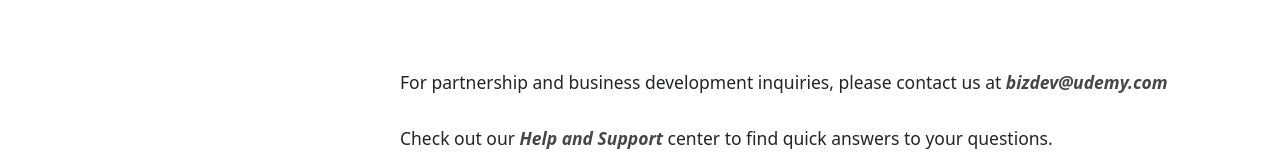
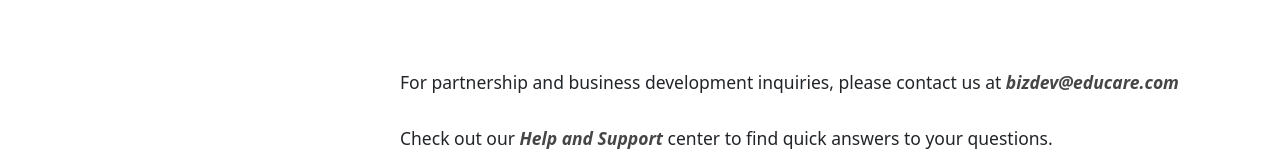
Before and after one commit to showkhin1997/edu-care, a React (Create React App) app: page /company in a window 1280 px wide. Shown: the part 2149-2309 px from the top of the page. Built offline with nearby package versions, Linux system fonts and the light colour scheme.

Commit message:
company update

```diff
--- a/src/components/Company/Company.js
+++ b/src/components/Company/Company.js
@@ -34,7 +34,7 @@ const Company = () => {
                 <CompanyOffices></CompanyOffices>
             </div>
             <div className="company-partnership-container">
-                <h5><small>For partnership and business development inquiries, please contact us at <span className="company-email">bizdev@udemy.com</span></small></h5>
+                <h5><small>For partnership and business development inquiries, please contact us at <span className="company-email">bizdev@educare.com</span></small></h5>
                 <br />
                 <h5><small>Check out our <span className="company-email">Help and Support</span> center to find quick answers to your questions.</small></h5>
             </div>
```
